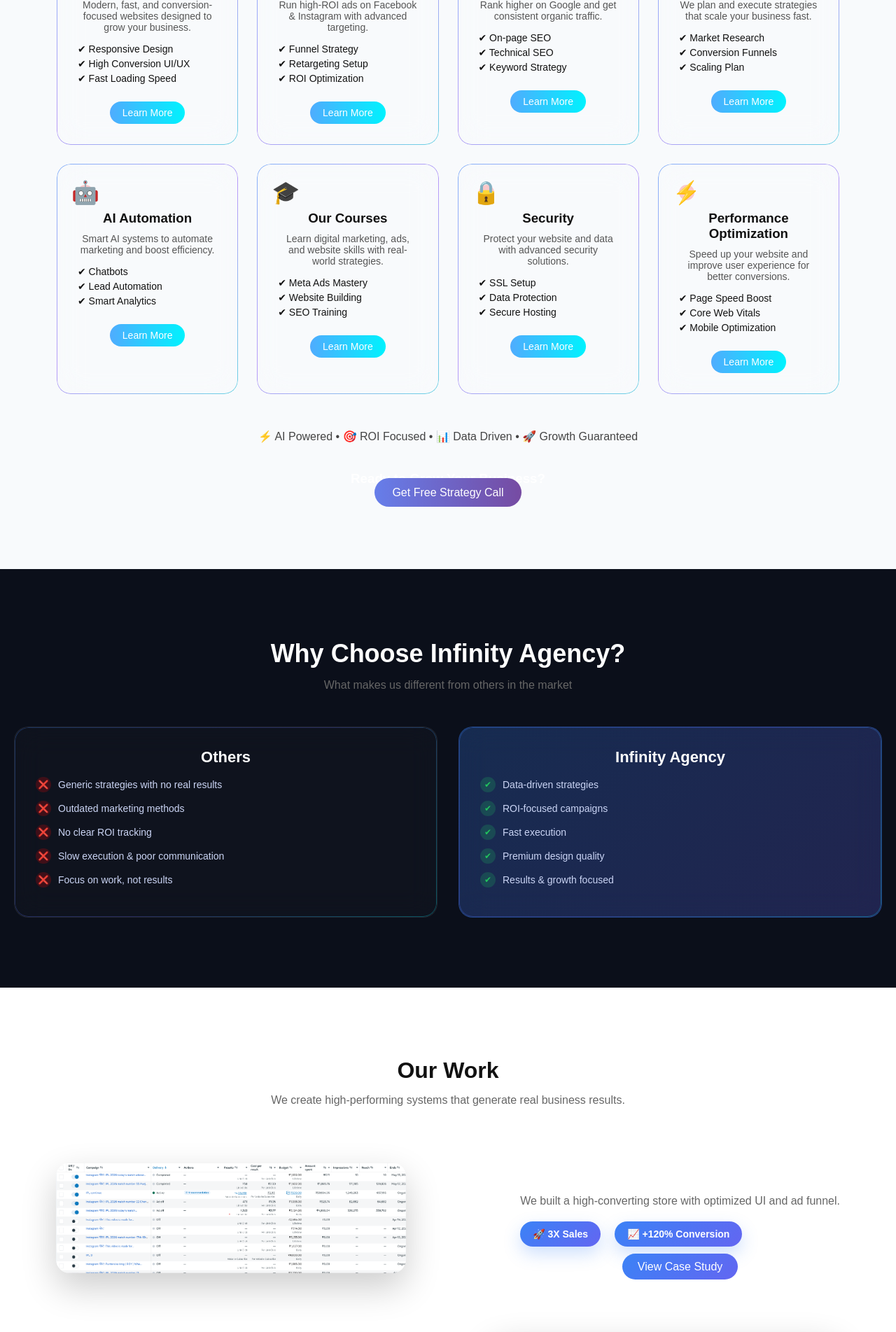
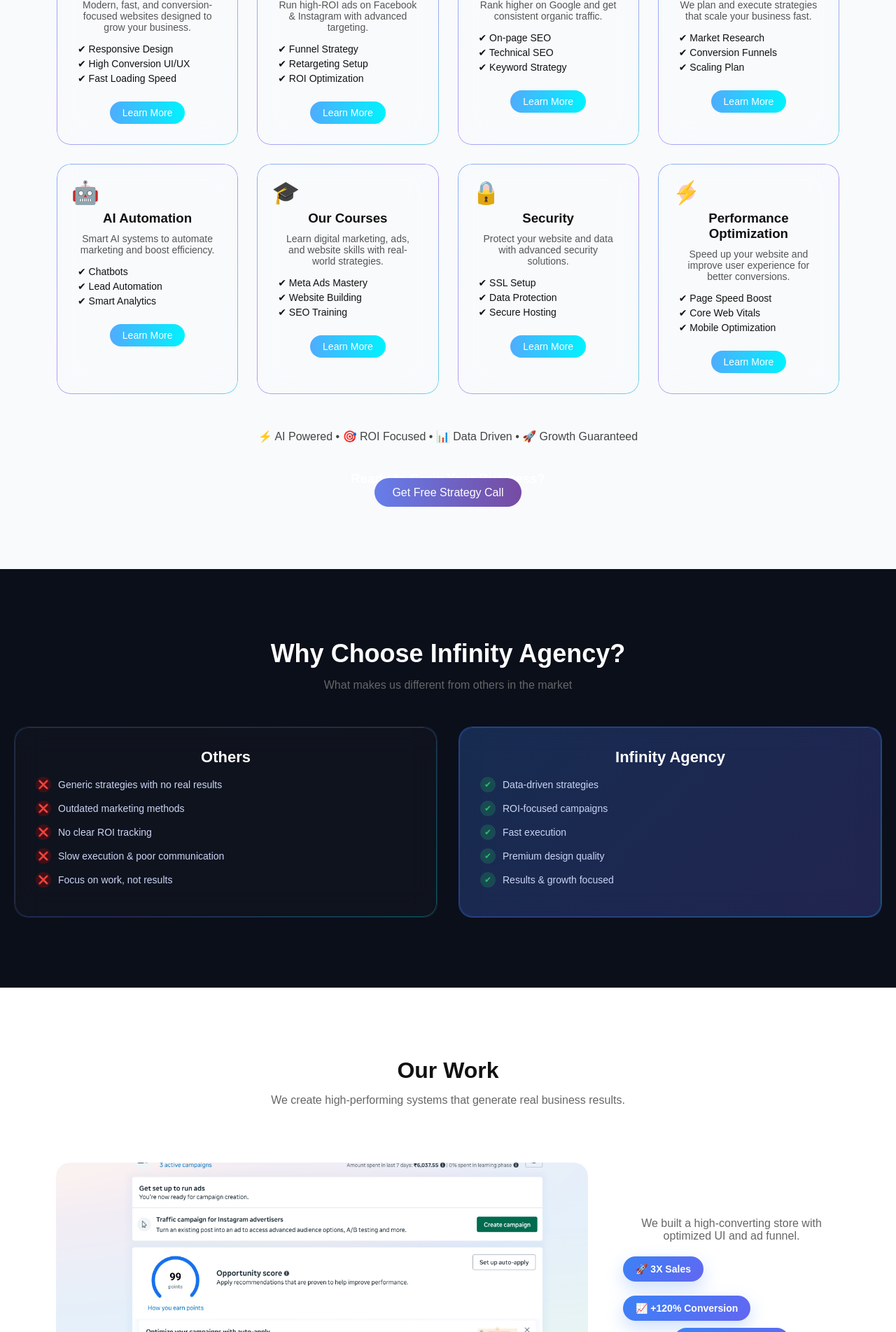
Before and after one commit to iamsumitsam01-tech/Infinity_agency_v2, a Django app: page / in a window 1280 px wide. Shown: the part 2129-4032 px from the top of the page at 70% size. Run offline with Django 5.2, Linux system fonts and the light colour scheme; data comes from the database, SQL or seed files in the repository; some libraries are stand-ins or nearby versions.

Commit message:
less add

```diff
--- a/static/css/style.css
+++ b/static/css/style.css
@@ -2716,3 +2716,33 @@ box-shadow:
         text-align:center;
     }
 }
+
+.case-img{
+    width:100%;
+    height:300px;
+    overflow:hidden;
+    border-radius:20px;
+    position:relative;
+}
+
+.case-img img{
+    width:100%;
+    height:100%;
+    object-fit:cover;
+
+    animation: slideMove 1s ease;
+}
+
+@keyframes slideMove{
+
+from{
+transform:translateY(-50px);
+opacity:0;
+}
+
+to{
+transform:translateY(0);
+opacity:1;
+}
+
+}
--- a/templates/index.html
+++ b/templates/index.html
@@ -410,9 +410,8 @@ data-driven advertising, and powerful digital strategies.
   <!-- PROJECT 1 -->
   <div class="case-study">
     <div class="case-img">
-      <!-- ADD YOUR IMAGE HERE -->
-      <img src="{% static 'img/img/ad 1.png' %}" alt="">
-    </div>
+   <img id="slider1" src="{% static 'img/img/ad1.png' %}" alt="">
+</div>
 
     <div class="case-content">
       <h3>E-commerce Website</h3>
@@ -430,8 +429,8 @@ data-driven advertising, and powerful digital strategies.
   <!-- PROJECT 2 (REVERSE) -->
   <div class="case-study reverse">
     <div class="case-img">
-      <img src="{% static 'img/img/ad2.png' %}" alt="">
-    </div>
+   <img id="slider2" src="{% static 'img/img/ad2.png' %}" alt="">
+</div>
 
     <div class="case-content">
       <h3>Meta Ads Campaign</h3>
@@ -449,9 +448,8 @@ data-driven advertising, and powerful digital strategies.
   <!-- PROJECT 3 -->
   <div class="case-study">
     <div class="case-img">
-      <img src="{% static 'img/img/ad3.png' %}" alt="">
-
-    </div>
+   <img id="slider3" src="{% static 'img/img/ad3.png' %}" alt="">
+</div>
 
     <div class="case-content">
       <h3>Branding Project</h3>
```
Also changed, not shown: templates/base.html (+50 -0 lines), static/img/img/ad 1.png (deleted), static/img/img/ad 8.png (deleted), static/img/img/ad1.png, static/img/img/ad10.png (renamed from static/img/img/ad 9.png), static/img/img/ad2.png (renamed from static/img/img/ad 2.png), static/img/img/ad3.png (renamed from static/img/img/ad 3.png), static/img/img/ad4.png (renamed from static/img/img/ad 4.png), static/img/img/ad5.png (renamed from static/img/img/ad 5.png), static/img/img/ad6.avif (renamed from static/img/img/ad 6.avif), static/img/img/ad7.png (renamed from static/img/img/ad 6.png), static/img/img/ad8.png (renamed from static/img/img/ad 7.png), static/img/img/ad9.avif (renamed from static/img/img/ad 9.avif).
